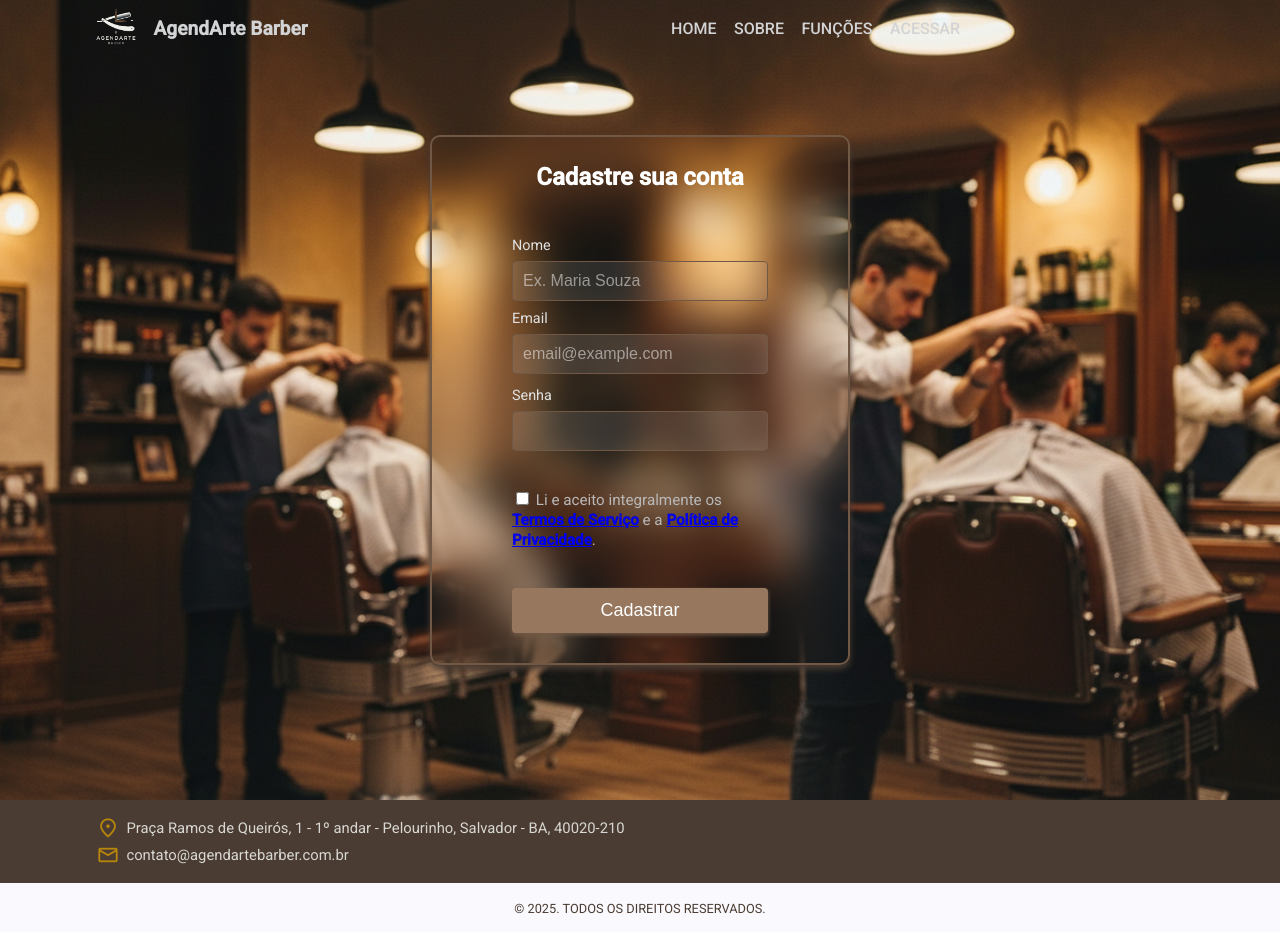
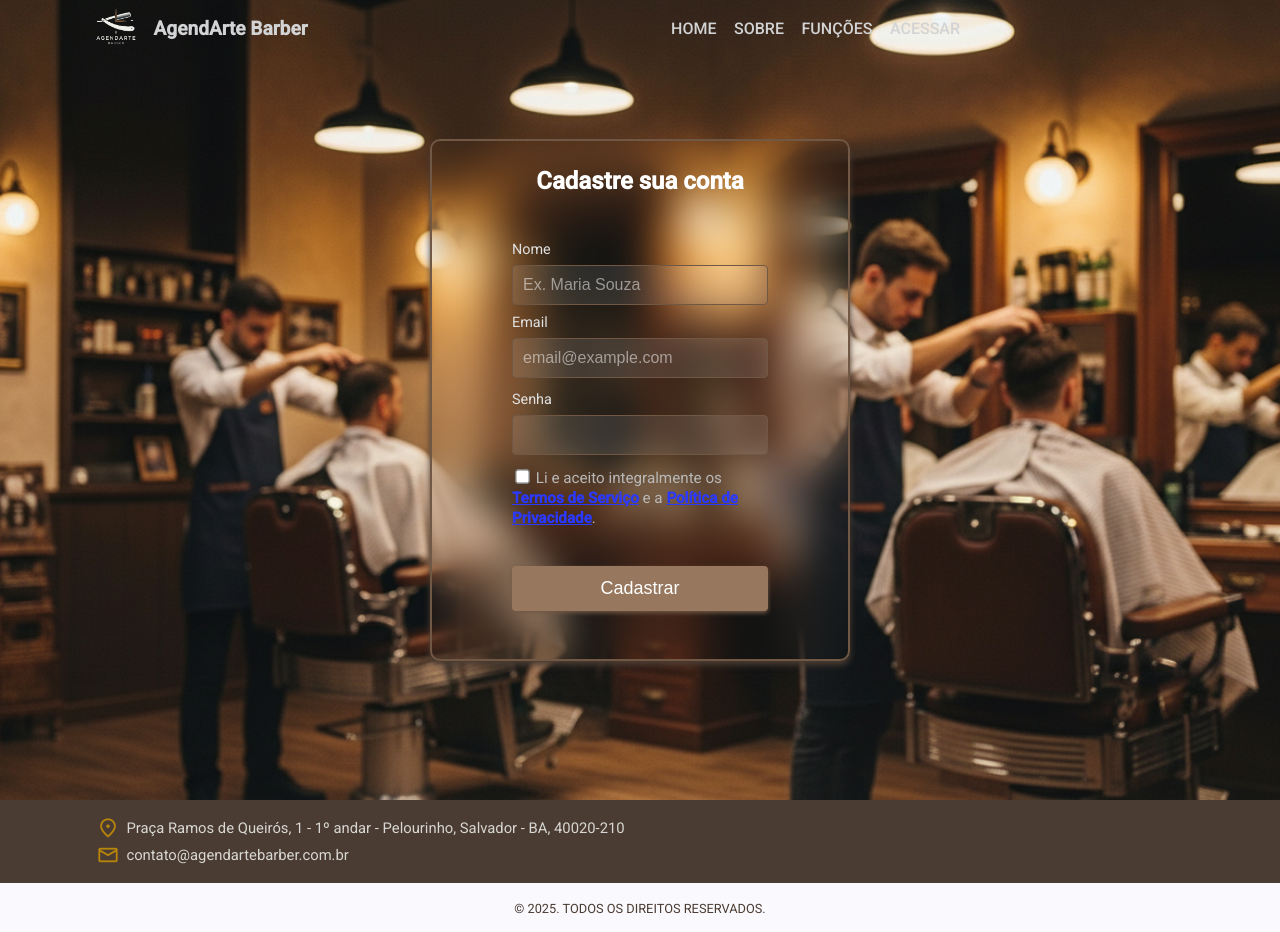
Before and after one commit to mateus-pa/barber-services-front-end, an Angular app: page /cadastro in a window 1280 px wide. Built offline with nearby package versions, Linux system fonts and the light colour scheme.

Commit message:
fix: corrige utilização do reactive forms

```diff
--- a/src/app/components/form-cadastro/form-cadastro.css
+++ b/src/app/components/form-cadastro/form-cadastro.css
@@ -33,7 +33,7 @@ h2 {
 }
 
 .btn-cadastrar {
-  margin-bottom: 1.875rem;
+  margin-bottom: 3rem;
   width: 100%;
   padding: 0.75rem;
   border: none;
@@ -102,7 +102,8 @@ h2 {
 
 .lgpd {
   text-align: left;
-  margin: 1.875rem 0;
+  margin-bottom: 1.875rem;
+  margin-top: 0.25rem;
 }
 
 .lgpd label {
@@ -110,6 +111,17 @@ h2 {
   font-size: 0.95rem;
 }
 
+.lgpd input {
+  transform: scale(1.1);
+}
+
+.lgpd a {
+  color: #2b39ff;
+  font-weight: bold;
+  transition: all 0.3s ease;
+}
+
 .lgpd a:hover {
-  color: #2b39ff;
+  color: #000dca;
+  text-decoration: underline;
 }
--- a/src/app/components/form-cadastro/form-cadastro.html
+++ b/src/app/components/form-cadastro/form-cadastro.html
@@ -1,7 +1,7 @@
 <section class="cadastro-container">
   <h2>Cadastre sua conta</h2>
 
-  <form #loginForm="ngForm" (ngSubmit)="onSubmit(loginForm)">
+  <form [formGroup]="cadastroFormGroup" (ngSubmit)="onSubmit()">
     <div class="form-field">
       <label for="input-name">Nome</label>
       <input
@@ -11,6 +11,8 @@
         #input
         maxlength="50"
         placeholder="Ex. Maria Souza"
+        [formControl]="nome"
+        required
         (input)="onInput($event)"
       />
     </div>
@@ -23,6 +25,7 @@
         class="text-input"
         placeholder="email@example.com"
         [formControl]="email"
+        required
         (blur)="updateErrorMessage()"
         required
       />
@@ -43,24 +46,26 @@
         name="aceiteTermos"
         [formControl]="aceiteTermos"
         required
-        onchange="toggleButton()"
+        (change)="toggleButton()"
       />
       <label for="aceiteTermos">
         Li e aceito integralmente os
         <a
           href="https://www.planalto.gov.br/ccivil_03/_ato2015-2018/2018/lei/l13709.htm"
           target="_blank"
-          ><strong>Termos de Serviço</strong></a
+          >Termos de Serviço</a
         >
         e a
         <a
           href="https://www.planalto.gov.br/ccivil_03/_ato2015-2018/2018/lei/l13709.htm/"
           target="_blank"
-          ><strong>Política de Privacidade</strong></a
+          >Política de Privacidade</a
         >.
       </label>
     </div>
 
-    <button type="submit" [disabled]="loginForm.invalid" class="btn-cadastrar">Cadastrar</button>
+    <button type="submit" [disabled]="cadastroFormGroup.invalid" class="btn-cadastrar">
+      Cadastrar
+    </button>
   </form>
 </section>
--- a/src/app/components/form-cadastro/form-cadastro.ts
+++ b/src/app/components/form-cadastro/form-cadastro.ts
@@ -1,6 +1,12 @@
 import { Component, signal } from '@angular/core';
 import { takeUntilDestroyed } from '@angular/core/rxjs-interop';
-import { FormControl, FormsModule, NgForm, ReactiveFormsModule, Validators } from '@angular/forms';
+import {
+  FormControl,
+  FormGroup,
+  FormsModule,
+  ReactiveFormsModule,
+  Validators,
+} from '@angular/forms';
 import { merge } from 'rxjs';
 import { CommonModule } from '@angular/common';
 
@@ -12,10 +18,23 @@ import { CommonModule } from '@angular/common';
 })
 export class FormCadastro {
   protected readonly value = signal('');
-  readonly email = new FormControl('', [Validators.required, Validators.email]);
-  readonly senha = new FormControl('', [Validators.required, Validators.minLength(6)]);
-  readonly nome = new FormControl('', [Validators.required, Validators.minLength(3)]);
-  readonly aceiteTermos = new FormControl(false, [Validators.requiredTrue]);
+
+  ngOnInit(): void {}
+  cadastroFormGroup: FormGroup = new FormGroup({
+    email: new FormControl('', [Validators.required, Validators.email]),
+    senha: new FormControl('', [Validators.required, Validators.minLength(6)]),
+    nome: new FormControl('', [Validators.required, Validators.minLength(3)]),
+    aceiteTermos: new FormControl(false, [Validators.requiredTrue]),
+  });
+
+  email = this.cadastroFormGroup.get('email') as FormControl;
+  senha = this.cadastroFormGroup.get('senha') as FormControl;
+  nome = this.cadastroFormGroup.get('nome') as FormControl;
+  aceiteTermos = this.cadastroFormGroup.get('aceiteTermos') as FormControl;
+
+  toggleButton(): void {
+    // console.log('Termos de aceite mudou para:' + this.aceiteTermos.value);
+  }
 
   protected onInput(event: Event) {
     this.value.set((event.target as HTMLInputElement).value);
@@ -27,27 +46,28 @@ export class FormCadastro {
       .subscribe(() => this.updateErrorMessage());
   }
 
-  ngOnInit(): void {}
-
   errorMessage = signal('');
   updateErrorMessage() {
-    if (this.email.hasError('required')) {
+    const emailControl = this.cadastroFormGroup.get('email');
+    if (emailControl?.hasError('required')) {
       this.errorMessage.set('Você precisa digitar um email');
-    } else if (this.email.hasError('email')) {
+    } else if (emailControl?.hasError('email')) {
       this.errorMessage.set('Não é um email válido');
     } else {
       this.errorMessage.set('');
     }
   }
 
-  onSubmit(form: NgForm): void {
-    if (form.invalid) {
-      return;
+  hide = signal(true);
+  clickEvent(event: MouseEvent) {
+    this.hide.set(!this.hide());
+    event.stopPropagation();
+  }
+
+  onSubmit(): void {
+    if (this.cadastroFormGroup.valid) {
+      const dados = this.cadastroFormGroup.value;
+      console.log(dados);
     }
-
-    const { email, senha, nome } = form.value;
-
-    console.log('Dados prontos para o back-end:', form.value);
-    // Chamar a API aqui...
   }
 }
--- a/src/app/components/form-login/form-login.css
+++ b/src/app/components/form-login/form-login.css
@@ -32,8 +32,8 @@ h2 {
   margin-top: 1.875rem;
 }
 
-.btn-cadastrar {
-  margin-top: 1.875rem;
+.btn-login {
+  margin-bottom: 3rem;
   width: 100%;
   padding: 0.75rem;
   border: none;
@@ -46,12 +46,12 @@ h2 {
   transition: all 0.3s ease-in-out;
 }
 
-.btn-cadastrar:hover {
+.btn-login:hover {
   background-color: var(--marrom-intermediario);
   box-shadow: 0 4px 6px var(--marrom-escuro);
 }
 
-.btn-cadastrar:active {
+.btn-login:active {
   background-color: var(--marrom-intermediario);
 }
 
@@ -104,3 +104,22 @@ h2 {
 .password-field .text-input {
   padding-right: 40px;
 }
+
+.text-cadastro {
+  margin-top: 0.25rem;
+  margin-bottom: 1.25rem;
+  color: #b8b8b8;
+}
+
+.text-cadastro a {
+  font-weight: bold;
+  color: #2b39ff;
+  cursor: pointer;
+  text-decoration: none;
+  transition: all 0.3s ease;
+}
+
+.text-cadastro a:hover {
+  color: #000dca;
+  text-decoration: underline;
+}
--- a/src/app/components/form-login/form-login.html
+++ b/src/app/components/form-login/form-login.html
@@ -1,7 +1,7 @@
 <section class="cadastro-container">
-  <h2>Cadastre sua conta</h2>
+  <h2>Acesse sua conta</h2>
 
-  <form #loginForm="ngForm" (ngSubmit)="onSubmit(loginForm)">
+  <form [formGroup]="loginFormGroup" (ngSubmit)="onSubmit()">
     <div class="form-field">
       <label for="input-email">Email</label>
       <input
@@ -20,11 +20,11 @@
 
     <div class="form-field">
       <label for="input-password">Senha</label>
-      <input id="input-password" class="text-input" type="password" formControlName="password" />
+      <input id="input-password" class="text-input" type="password" [formControl]="senha" />
     </div>
 
-    <button type="submit" [disabled]="loginForm.invalid" class="btn-cadastrar">Cadastrar</button>
+    <label class="text-cadastro">Não tem conta? <a routerLink="/cadastro">Cadastrar</a></label>
+
+    <button type="submit" [disabled]="loginFormGroup.invalid" class="btn-login">Entrar</button>
   </form>
-
-  <div class="lgpd"></div>
 </section>
--- a/src/app/components/form-login/form-login.ts
+++ b/src/app/components/form-login/form-login.ts
@@ -1,31 +1,45 @@
 import { CommonModule } from '@angular/common';
 import { ChangeDetectionStrategy, Component, OnInit, signal } from '@angular/core';
 import { takeUntilDestroyed } from '@angular/core/rxjs-interop';
-import { FormControl, FormsModule, NgForm, ReactiveFormsModule, Validators } from '@angular/forms';
+import {
+  FormControl,
+  FormGroup,
+  FormsModule,
+  ReactiveFormsModule,
+  Validators,
+} from '@angular/forms';
+import { RouterLink } from '@angular/router';
 import { merge } from 'rxjs';
 
 @Component({
   selector: 'app-form-login',
-  imports: [FormsModule, CommonModule, ReactiveFormsModule],
+  imports: [FormsModule, CommonModule, ReactiveFormsModule, RouterLink],
   changeDetection: ChangeDetectionStrategy.OnPush,
   templateUrl: './form-login.html',
   styleUrl: './form-login.css',
 })
 export class FormLogin implements OnInit {
+  ngOnInit(): void {}
+  loginFormGroup: FormGroup = new FormGroup({
+    email: new FormControl('', [Validators.required, Validators.email]),
+    senha: new FormControl('', [Validators.required, Validators.minLength(6)]),
+  });
+
+  email = this.loginFormGroup.get('email') as FormControl;
+  senha = this.loginFormGroup.get('senha') as FormControl;
+
   constructor() {
     merge(this.email.statusChanges, this.email.valueChanges)
       .pipe(takeUntilDestroyed())
       .subscribe(() => this.updateErrorMessage());
   }
 
-  ngOnInit(): void {}
-
-  readonly email = new FormControl('', [Validators.required, Validators.email]);
   errorMessage = signal('');
   updateErrorMessage() {
-    if (this.email.hasError('required')) {
+    const emailControl = this.loginFormGroup.get('email');
+    if (emailControl?.hasError('required')) {
       this.errorMessage.set('Você precisa digitar um email');
-    } else if (this.email.hasError('email')) {
+    } else if (emailControl?.hasError('email')) {
       this.errorMessage.set('Não é um email válido');
     } else {
       this.errorMessage.set('');
@@ -38,14 +52,10 @@ export class FormLogin implements OnInit {
     event.stopPropagation();
   }
 
-  onSubmit(form: NgForm): void {
-    if (form.invalid) {
-      return;
+  onSubmit(): void {
+    if (this.loginFormGroup.valid) {
+      const dados = this.loginFormGroup.value;
+      console.log(dados);
     }
-
-    const { email, senha } = form.value;
-
-    console.log('Dados prontos para o back-end:', form.value);
-    // Chamar a API aqui...
   }
 }
```
